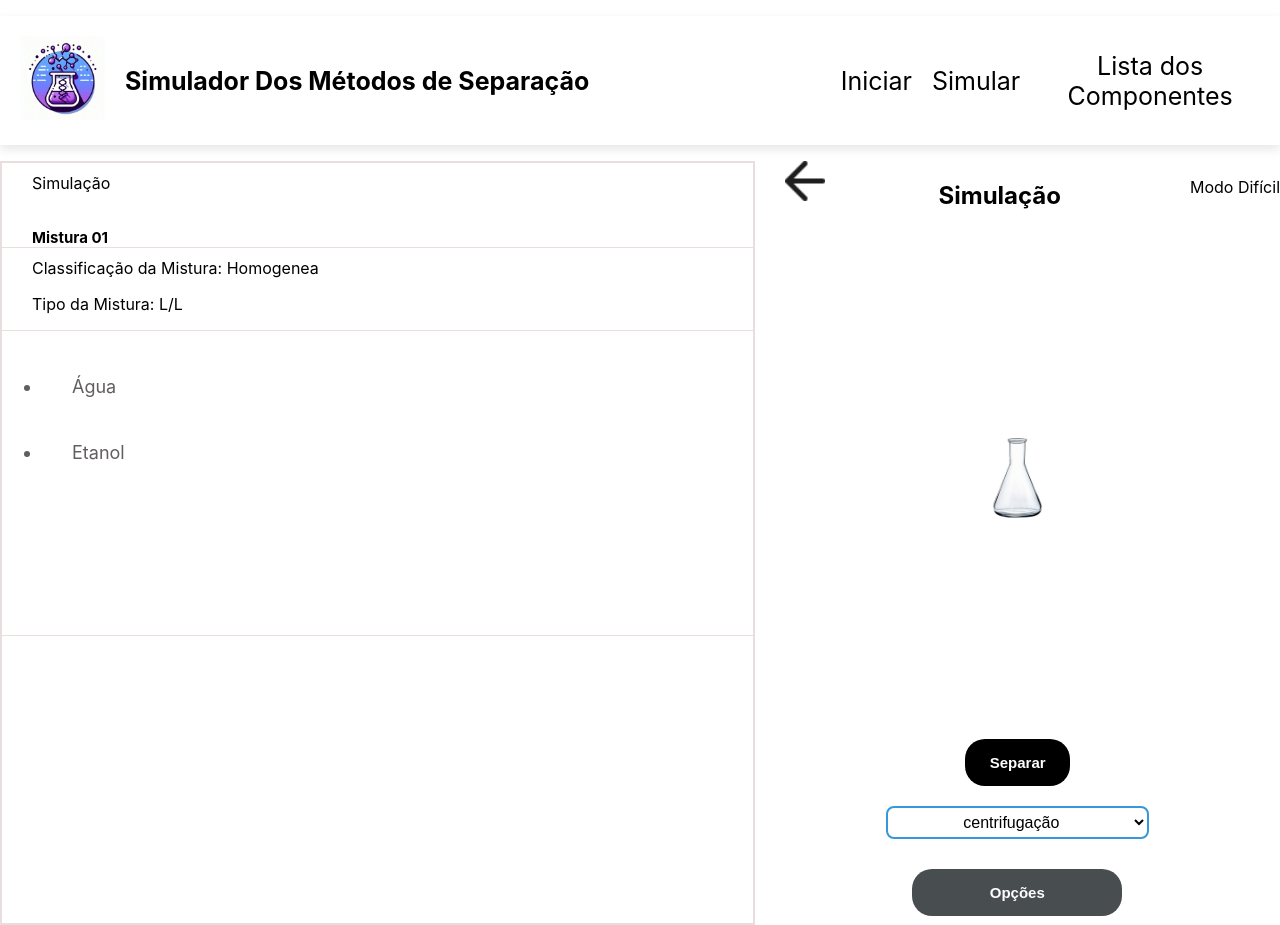
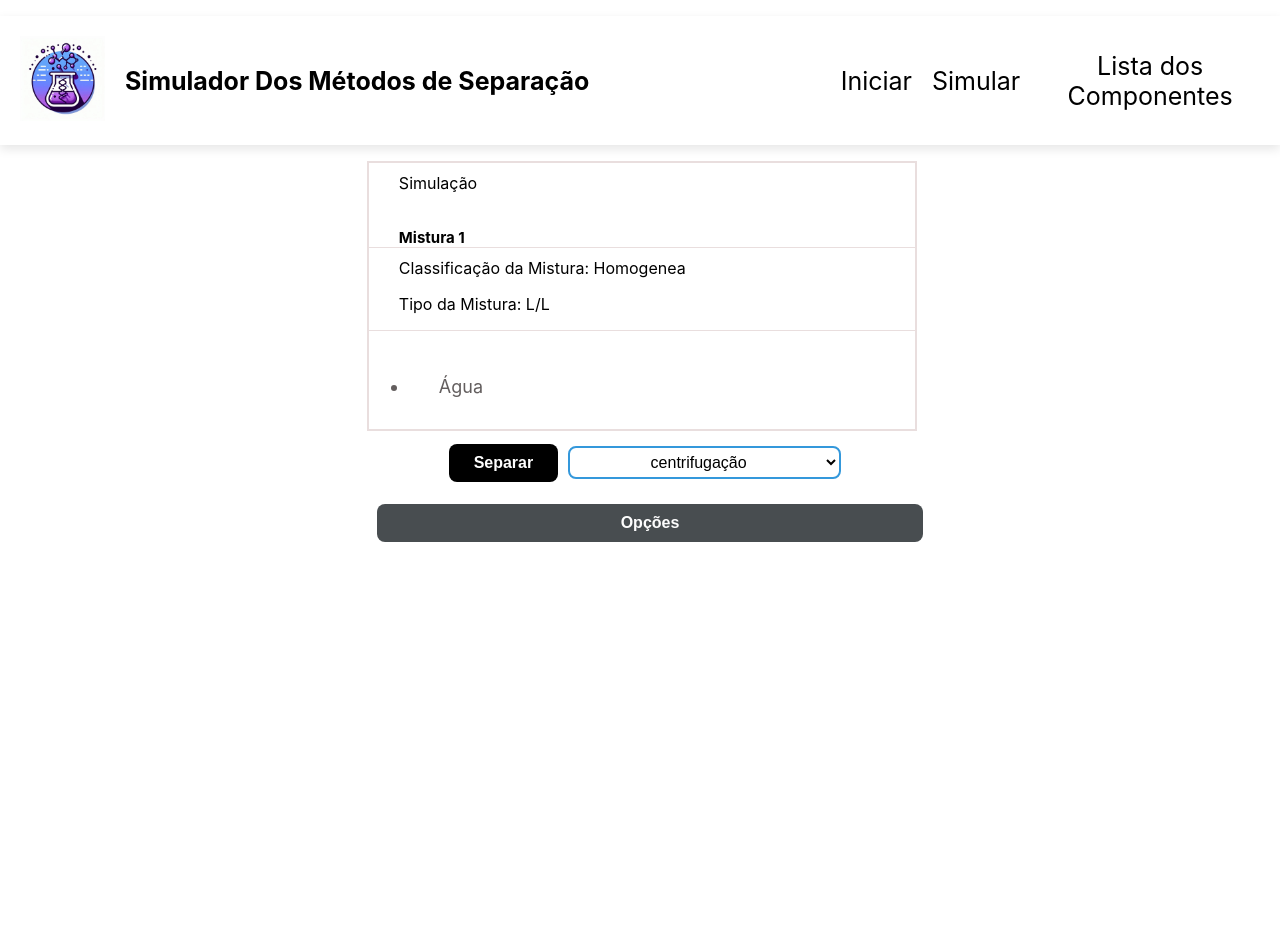
Before and after one commit to GustavoBoscato/SimuladorMetodosDeSeparacaoMisturas, a React (Create React App) app in the folder app/: page /laboratorio in a window 1280 px wide. Built offline with nearby package versions, Linux system fonts and the light colour scheme.

Commit message:
Correção da interface Modo Dificil

```diff
--- a/app/src/App.tsx
+++ b/app/src/App.tsx
@@ -17,7 +17,7 @@ import LaboratorioOpção from './pages/Home/LaboratorioOpção';
 import MisturasCadastradas from './pages/Home/MisturasCadastradas'
 import ModoFacil from './pages/Home/ModoFacil';
 import { listaMisturasModoFacil } from './data/dataMisturas';
-import { useState } from 'react';
+import { useState, useEffect } from 'react';
 import Laboratorio from './pages/Home/Laboratorio';
 
 function App() {
@@ -38,6 +38,8 @@ function App() {
   MisturaDificil.calcularClassificacao();
   MisturaFacil.calcularTipo();
   MisturaFacil.calcularClassificacao();
+  useEffect(() => {
+  }, [MisturaDificil]);
 
   const selecionarMisturaModoFacil = (x : number) : void =>{
       setMisturaFacil(listaMisturasModoFacil[x])
@@ -54,7 +56,7 @@ function App() {
         <Route path="/laboratorio" element={< Laboratorio misturaDificil={MisturaDificil} setMisturaDificil={setMisturaDificil}/>} />
         <Route path="/listaComponente" element={<ListaComponente/>} />
         <Route path="/listaComponente" element={<Modos titulo='Modo Fácil' titulo2='Modo Difícil' texto='Iniciantes' texto2='Peritos'/>} />
-        <Route path="/laboratorioOpcao" element={<LaboratorioOpção misturaDificil={MisturaDificil}/>} />
+
         <Route path="/simular" element={<Modos titulo='Modo Fácil' texto='Utilize
         das misturas cadastradas no sistema para realizar experimentos. Este modo
          prioriza a objetividade. Recomendado para iniciantes'
--- a/app/src/Components/Principal/ListaMistura.css
+++ b/app/src/Components/Principal/ListaMistura.css
@@ -1,6 +1,6 @@
 .ListaMistura {
     width: 100%;
-
+    overflow: auto;
     border: 2px solid rgb(233, 222, 222);
     height: 100%;
     text-align: left;
--- /dev/null
+++ b/app/src/Components/Principal/MisturaModoDificil.css
@@ -0,0 +1,46 @@
+.mistura-modo-dificil{
+    width: 30%;
+
+}
+button.buttonPadrao {
+  padding: 10px 20px;
+  margin: 10px 0;
+  margin: 10px;
+  border: none;
+  border-radius: 8px;
+  cursor: pointer;
+  font-weight: bold;
+  font-size: 1rem;
+  transition: background-color 0.3s;
+}
+
+button.buttonPadrao:hover {
+  filter: brightness(1.1);
+}
+
+.select-metodo {
+  margin: 10px 0;
+  max-width: 300px;
+  width: 100%;
+  font-size: 1rem;
+  padding: 6px 8px;
+  border-radius: 6px;
+  border: 1px solid #ccc;
+}
+
+.listaMisturaHorizontal, .listaMistura {
+  margin-bottom: 20px;
+}
+
+.mistura-modo-dificil {
+  padding: 20px;
+  background-color: #f7f9fc;
+  box-sizing: border-box;
+}
+
+.botoes-container {
+  display: flex;
+  flex-direction: column;
+
+  gap: 10px;
+}
--- /dev/null
+++ b/app/src/Components/Principal/MisturaModoDificil.tsx
@@ -0,0 +1,84 @@
+import React from 'react'
+import './MisturaModoDificil.css';
+import ListaMistura from '../../Components/Principal/ListaMistura'
+import { Mistura } from '../../data/Mistura';
+import { agua, areia } from '../../data/dataComponentes';
+
+import IconeVoltar from '../../img/IconeVoltar.png';
+import frascoLaboratorio from '../../img/frascoLaboratorio.png';
+import Botao from '../../Components/Principal/Botao';
+import SelectMetodos from '../../Components/Principal/SelectMetodos';
+import { Link } from 'react-router-dom';
+import { separarMistura } from '../../utils/metodos';
+import { useState } from 'react';
+import { metodoSeparacao } from '../../utils/metodos';
+import { ComponenteMistura } from '../../data/ComponenteMistura';
+import { useEffect } from 'react';
+import LaboratorioOpção from '../../pages/Home/LaboratorioOpção';
+  type MisturaDificilProps = {
+  mistura: Mistura;
+  index : string;
+  TodasMisturas : Mistura[];
+  setTodasMisturas : Function;
+}
+const MisturaModoDificil : React.FC<MisturaDificilProps> = ({mistura, index, setTodasMisturas, TodasMisturas}) => {
+  const [MetodoSeparacao, setMetodoSeparacao]  = useState<metodoSeparacao>('centrifugação');
+  const [Visualizacao, setVisualizacao] = useState<boolean>(true);
+      useEffect(() => {
+          mistura.calcularTipo();
+          mistura.calcularClassificacao();
+        }, [mistura]);
+
+        if (Visualizacao == true) {
+        return (
+    <div className='MisturaModoDificil'>
+
+    <ListaMistura mistura={mistura} h6={`Mistura ${index}`}/>
+
+
+                      <div className="botoesDificil">
+                      <button className='buttonPadrao' onClick={() => {
+                      let misturaNova = (separarMistura(MetodoSeparacao, mistura))
+                      if (misturaNova) {
+
+                        if (Array.isArray(misturaNova)) {
+
+                          if (misturaNova.length > 0) {
+                            let misturaApagada = TodasMisturas.filter((value) => value !== mistura)
+                            setTodasMisturas([...misturaApagada, misturaNova[0], misturaNova[1]])
+
+                            setMetodoSeparacao('destilação simples')
+                            console.log(TodasMisturas);
+                          }
+                        } else {
+                          alert(misturaNova);
+                        }
+
+                      }
+
+                      }} style={{backgroundColor: "#000", color: '#FDFDFD', width: ''}}>Separar</button>
+                      <SelectMetodos id='metodosModoLivre' setMetodoSeparacao={setMetodoSeparacao}/>
+                      <button className='buttonPadrao' onClick={() => {
+                       if (Visualizacao == true) {
+                          setVisualizacao(false)
+                       } else{
+                        setVisualizacao(true)
+                       }
+                      }} style={{backgroundColor: '#484D50', color: '#FDFDFD', width: '100%'}}>Opções</button>
+                        </div>
+
+
+
+    </div>
+  )
+
+        } else {
+          return <LaboratorioOpção misturaDificil={mistura} Visualizacao={Visualizacao} setVisualizacao={setVisualizacao}/>
+        }
+
+
+
+
+}
+
+export default MisturaModoDificil
--- a/app/src/pages/Home/Laboratorio.css
+++ b/app/src/pages/Home/Laboratorio.css
@@ -2,16 +2,10 @@
     width: 100%;
     height: 95vh;
     display: flex;
+    justify-content: center;
 }
-.laboratorioOpcoes {
-    display: flex;
-    width: 70%;
-    flex-direction: column;
 
-}
-.listaMistura{
-    width: 100%;
-}
+
 .topo {
     width: 100%;
     height: 10%;
@@ -26,28 +20,7 @@
     align-self: auto;
 
 }
-.imagemVoltar{
-    width: 40px;
-    height: 40px;
-    margin-left: 15px;
 
-}
-a
-#modoNome{
-    margin-right: 15px;
-    font-size: 15pt;
-    color: gray;
-}
-.conteinerFrasco{
-    display: flex;
-    justify-content: center;
-    align-items: center;
-}
-.FrascoLaboratorio{
-    width: 20%;
-    height: 20%;
-
-}
 .botoesLaboratorio{
     display: flex;
     justify-content: center;
--- a/app/src/pages/Home/Laboratorio.tsx
+++ b/app/src/pages/Home/Laboratorio.tsx
@@ -1,7 +1,7 @@
 import React from 'react'
 import ListaMistura from '../../Components/Principal/ListaMistura'
 import { Mistura } from '../../data/Mistura';
-import { agua, areia } from '../../data/dataComponentes';
+import { agua, areia, etanol, ferro } from '../../data/dataComponentes';
 import './Laboratorio.css';
 import IconeVoltar from '../../img/IconeVoltar.png';
 import frascoLaboratorio from '../../img/frascoLaboratorio.png';
@@ -13,54 +13,43 @@ import { useState } from 'react';
 import { metodoSeparacao } from '../../utils/metodos';
 import { ComponenteMistura } from '../../data/ComponenteMistura';
 import { useEffect } from 'react';
+import MisturaModoDificil from '../../Components/Principal/MisturaModoDificil';
 type MisturaDificilProps = {
   misturaDificil: Mistura;
   setMisturaDificil : Function;
 }
+
+
 const Laboratorio : React.FC<MisturaDificilProps> = ({misturaDificil, setMisturaDificil}) => {
+  const mistura1 = new Mistura([agua, etanol])
+  const mistura2 = new Mistura([agua, ferro])
     const [MetodoSeparacao, setMetodoSeparacao]  = useState<metodoSeparacao>('centrifugação');
+    const [TodasMisturas, setTodasMisturas] = useState<Mistura[]>([mistura1])
     useEffect(() => {
         misturaDificil.calcularTipo();
         misturaDificil.calcularClassificacao();
       }, [misturaDificil]);
+      useEffect(() => {
+          console.log("TodasMisturas atualizada:", TodasMisturas);
+      }, [TodasMisturas]);
   return (
     <div className='laboratorio'>
-        <ListaMistura h6='Mistura 01' mistura={misturaDificil}/>
-        <div className="laboratorioOpcoes">
-            <div className="topo">
-            <Link className='imagemVoltar' to="/simular"><img src={IconeVoltar} alt="Imagem voltar" className='imagemVoltar' /></Link>
-                <h2>Simulação</h2>
-                <p id='modoNome'>Modo Difícil</p>
-            </div>
-            <div className="conteinerFrasco">
-              <img src={frascoLaboratorio} alt="FrascoLaboratorio" className='FrascoLaboratorio' draggable="false" />
-            </div>
-            <div className="botoesLaboratorio">
 
-              <button className='buttonPadrao' onClick={() => {
-                let misturaNova = (separarMistura(MetodoSeparacao, misturaDificil))
-                if (misturaNova) {
+        {Array.isArray(TodasMisturas) && TodasMisturas.map((value, index) => (
+  <MisturaModoDificil
+    key={index}
+    mistura={value}
+    TodasMisturas={TodasMisturas}
+    setTodasMisturas={setTodasMisturas}
+    index={(index + 1).toString()}
+  />
+))}
 
-                  if (Array.isArray(misturaNova)) {
-
-                    if (misturaNova.length > 0) {
-                      setMisturaDificil(misturaNova[0]);
-                      setMetodoSeparacao('destilação simples')
-                    }
-                  } else {
-                    alert(misturaNova);
-                  }
-
-                }
-
-                }} style={{backgroundColor: "#000", color: '#FDFDFD', width: ''}}>Separar</button>
-              <SelectMetodos id='metodosModoLivre' setMetodoSeparacao={setMetodoSeparacao}/>
-              <Link id='voltarLaboratorio' to="/laboratorioOpcao"><Botao colorFundo='#484D50' colorTexto='#FDFDFD' texto='Opções' width='100%'/></Link>
 
             </div>
 
-        </div>
-    </div>
+
+
   )
 }
 
```
Also changed, not shown: app/src/pages/Home/LaboratorioOpção.jsx (+27 -12 lines).
